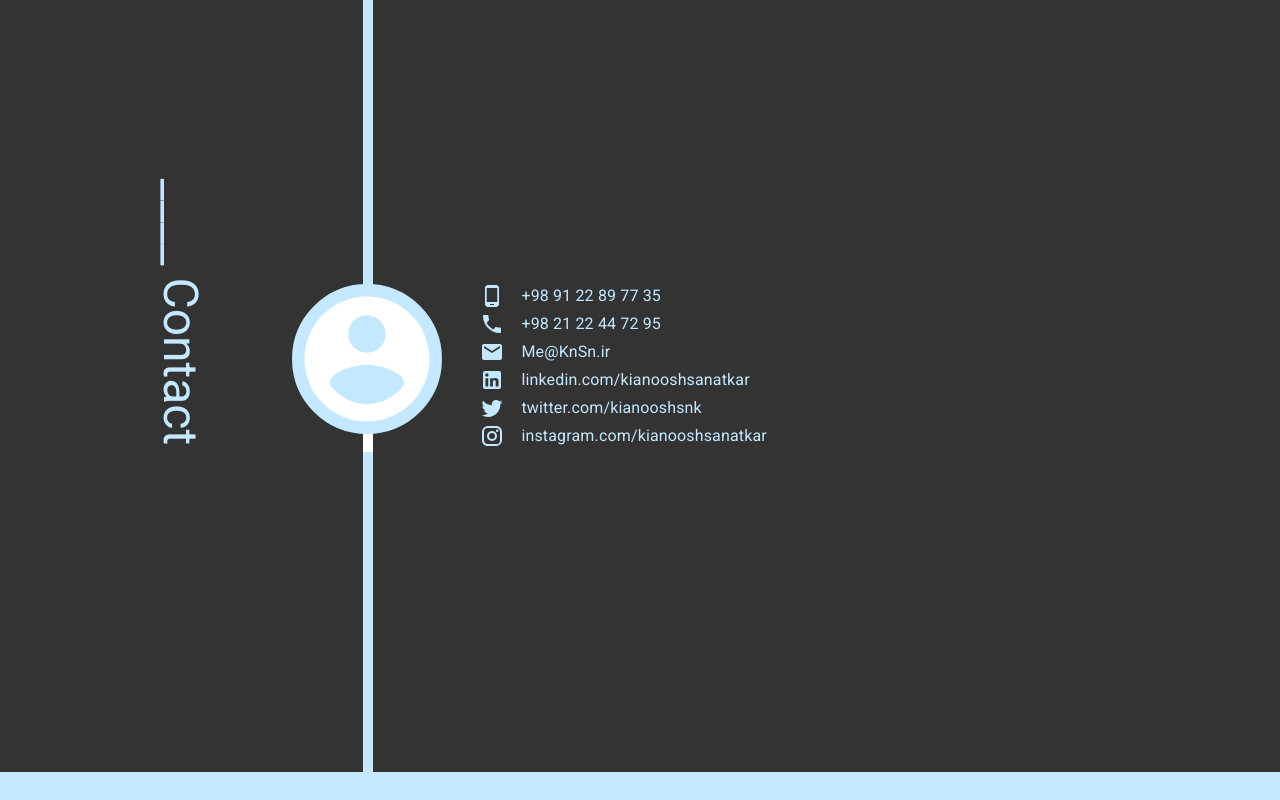
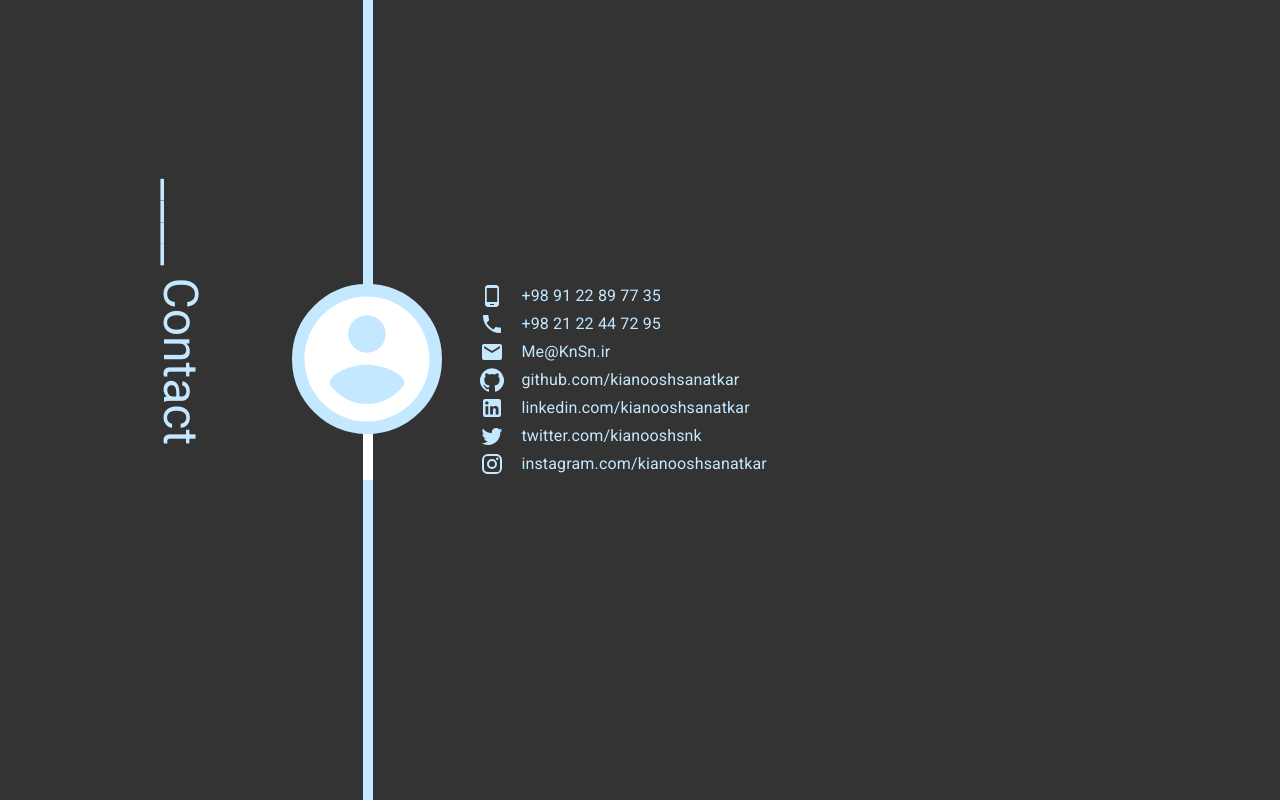
Before and after one commit to kianooshsanatkar/knsn_website, a React (Create React App) app: page / in a window 1280 px wide. Shown: the part 4945-5745 px from the top of the page. Before the commit the page ends 5717 px from the top, so only its background shows below. Built offline with nearby package versions, Linux system fonts and the light colour scheme.

Commit message:
add github to contacts

```diff
--- a/src/components/sections/contact.component.jsx
+++ b/src/components/sections/contact.component.jsx
@@ -9,6 +9,7 @@ import {
   PhoneAndroid,
   Email,
   AccountCircle,
+  GitHub,
 } from "@material-ui/icons";
 
 export const Contact = (params) => {
@@ -28,6 +29,7 @@ export const Contact = (params) => {
           <ContactInfo Icon={<PhoneAndroid/>}>+98 91 22 89 77 35</ContactInfo>
           <ContactInfo Icon={<Phone/>}>+98 21 22 44 72 95</ContactInfo>
           <ContactInfo Icon={<Email/>}>Me@KnSn.ir</ContactInfo>
+          <ContactInfo Icon={<GitHub />}>github.com/kianooshsanatkar</ContactInfo>
           <ContactInfo Icon={<LinkedIn/>}>linkedin.com/kianooshsanatkar</ContactInfo>
           <ContactInfo Icon={<Twitter/>}>twitter.com/kianooshsnk</ContactInfo>
           <ContactInfo Icon={<Instagram/>}>instagram.com/kianooshsanatkar</ContactInfo>
```
